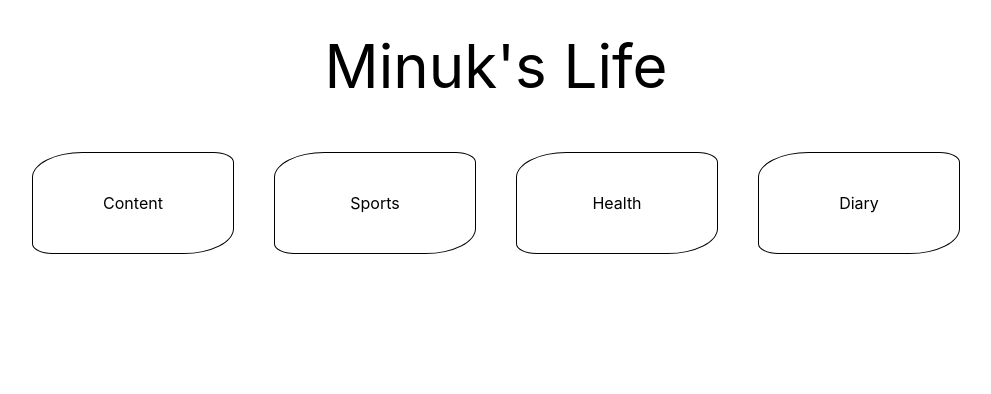
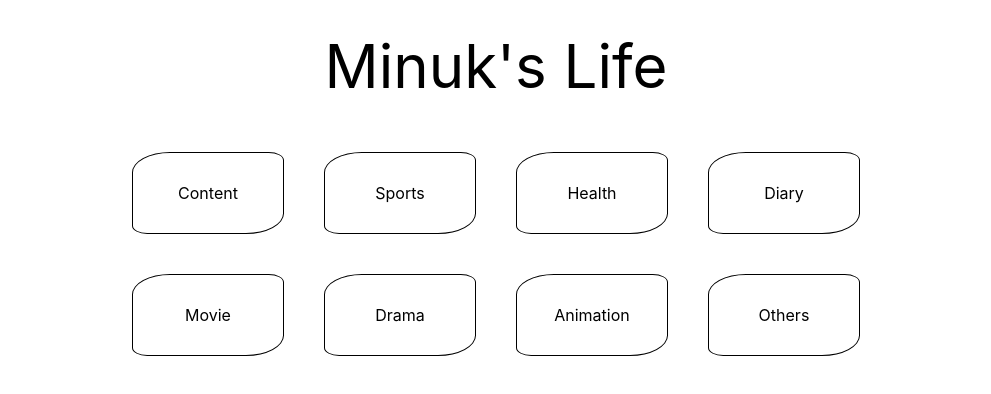
Before and after one commit to pmu014/MyLife, a React (Create React App) app in the folder front/: page / in a window 1280 px wide. Shown: the top 394 px of the page, without its empty margins (144-1135 px from the left). Built offline with nearby package versions, Linux system fonts and the light colour scheme.

Commit message:
feat content.js

```diff
--- a/front/src/App.css
+++ /dev/null
@@ -1,38 +0,0 @@
-.App {
-  text-align: center;
-}
-
-.App-logo {
-  height: 40vmin;
-  pointer-events: none;
-}
-
-@media (prefers-reduced-motion: no-preference) {
-  .App-logo {
-    animation: App-logo-spin infinite 20s linear;
-  }
-}
-
-.App-header {
-  background-color: #282c34;
-  min-height: 100vh;
-  display: flex;
-  flex-direction: column;
-  align-items: center;
-  justify-content: center;
-  font-size: calc(10px + 2vmin);
-  color: white;
-}
-
-.App-link {
-  color: #61dafb;
-}
-
-@keyframes App-logo-spin {
-  from {
-    transform: rotate(0deg);
-  }
-  to {
-    transform: rotate(360deg);
-  }
-}
--- /dev/null
+++ b/front/src/Content.js
@@ -0,0 +1,47 @@
+import styled from 'styled-components'
+
+
+const ContentSection = styled.div`
+  display: grid;
+  grid-template-columns: 1fr 5fr 1fr;
+  width: 100%;
+  /* justify-content: center; */
+
+`
+const ContentBox = styled.div`
+  width: 150px;
+  height: 80px;
+  border: 1px solid;
+  border-radius: 25% 10%;;
+  margin: 20px;
+  /* align-items: center; */
+  justify-content: center;
+  align-content: center;
+  text-align: center;
+
+  &:hover {
+    color: crimson;
+  }
+`;
+
+const ContentBoxContainer = styled.div`
+  display: flex;
+  align-content: center;
+  justify-content: center;
+`;
+function Content() {
+  return (
+    <ContentSection>
+        <empty/>
+        <ContentBoxContainer>
+            <ContentBox>Movie</ContentBox>
+            <ContentBox>Drama</ContentBox>
+            <ContentBox>Animation</ContentBox>
+            <ContentBox>Others</ContentBox>
+        </ContentBoxContainer>
+        <empty/>
+    </ContentSection>
+  )
+}
+
+export default Content
--- a/front/src/App.js
+++ b/front/src/Header.js
@@ -1,6 +1,4 @@
 import styled from 'styled-components'
-import './App.css';
-
 
 const HeaderSection = styled.div`
   display: grid;
@@ -27,8 +25,8 @@ const HeaderBox = styled.div`
 `;
 
 const TitleBox = styled.div`
-  width: 200px;
-  height: 100px;
+  width: 150px;
+  height: 80px;
   border: 1px solid;
   border-radius: 25% 10%;;
   margin: 20px;
@@ -43,11 +41,11 @@ const TitleBox = styled.div`
 `;
 
 
-function App() {
+function Header() {
   return (
     //타이틀별 페이지 이동 필요
     <HeaderSection>
-      <empty></empty>
+      <empty/>
       <HeaderContainer>
         <Title>Minuk's Life</Title>
         <HeaderBox>
@@ -57,10 +55,10 @@ function App() {
           <TitleBox>Diary</TitleBox>
         </HeaderBox>
       </HeaderContainer>
-      <empty></empty>
+      <empty/>
     </HeaderSection>
 
   );
 }
 
-export default App;
+export default Header;
--- a/front/src/index.js
+++ b/front/src/index.js
@@ -1,13 +1,15 @@
 import React from 'react';
 import ReactDOM from 'react-dom/client';
 import './index.css';
-import App from './App';
+import Header from './Header';
+import Content from './Content';
 import reportWebVitals from './reportWebVitals';
 
 const root = ReactDOM.createRoot(document.getElementById('root'));
 root.render(
   <React.StrictMode>
-    <App />
+    <Header />
+    <Content />
   </React.StrictMode>
 );
 
```
Also changed, not shown: 1 other file (tests, documents, lock files or other folders).
